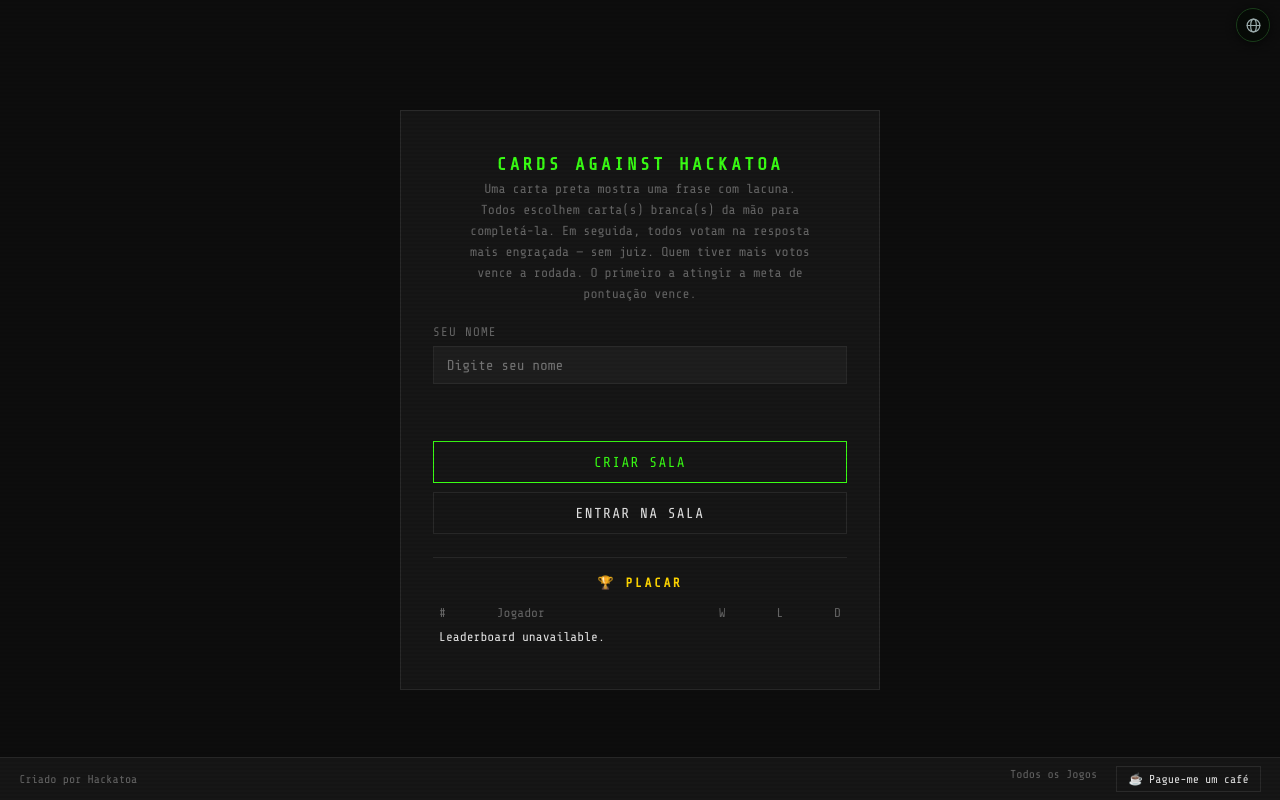
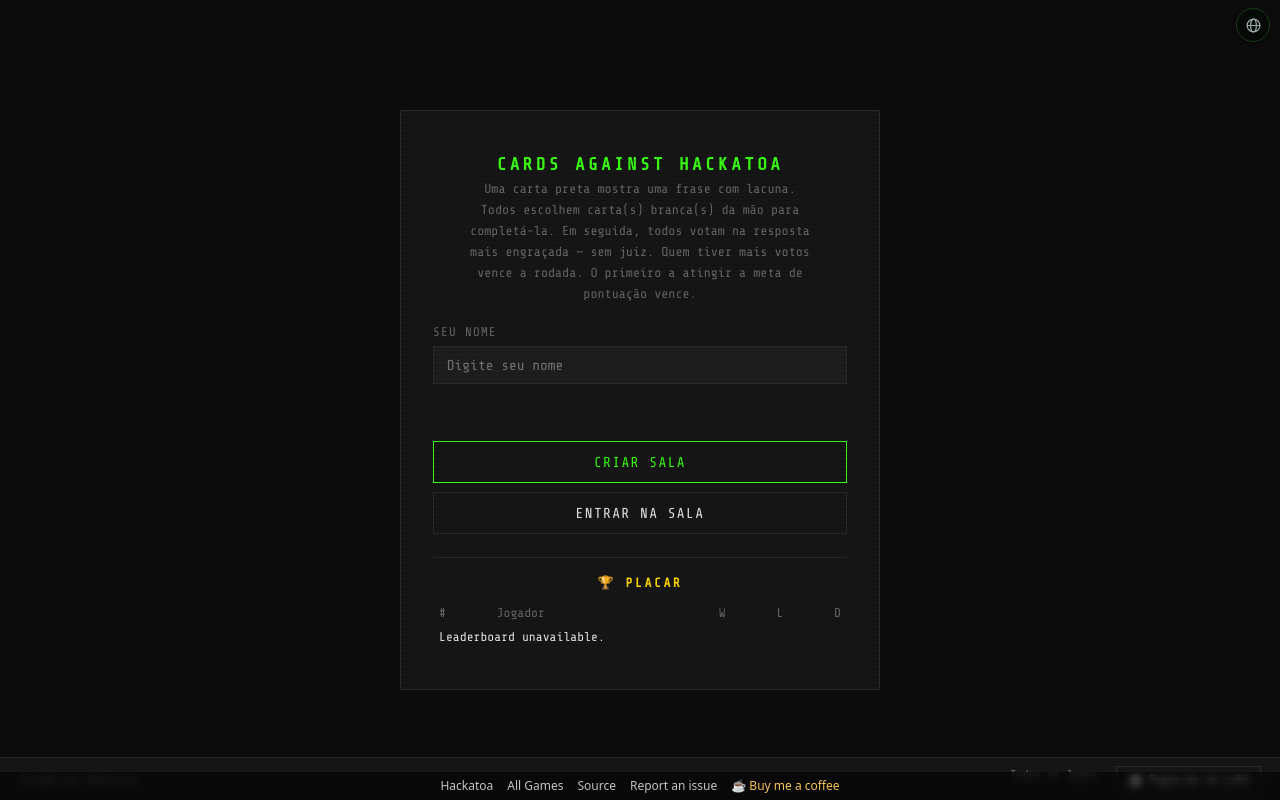
Before and after one commit to Hackatoan/cah, a website: page public/pt-br/index.html in a window 1280 px wide. Drawn offline with nearby package versions, Linux system fonts and the light colour scheme; no server answers.

Commit message:
Add Hackatoa links bar (site, games, source, report issue, BMC)

```diff
--- a/public/pt-br/index.html
+++ b/public/pt-br/index.html
@@ -373,5 +373,6 @@ window.t = function(k, p){ var d = window.__I18N__ || {}; var s = String(k).spli
   console.log('%cAssemble I→V at hackatoa.com/protocol', dim);
 }catch(e){}})();
 </script>
+<footer style="position:fixed;bottom:0;left:0;width:100%;box-sizing:border-box;background:rgba(0,0,0,0.55);backdrop-filter:blur(4px);padding:5px 14px;display:flex;gap:14px;flex-wrap:wrap;justify-content:center;align-items:center;font-size:12px;z-index:9999;font-family:system-ui,-apple-system,sans-serif;"><a href="https://hackatoa.com" target="_blank" rel="noopener" style="color:#c9c9c9;text-decoration:none;">Hackatoa</a><a href="https://games.hackatoa.com" target="_blank" rel="noopener" style="color:#c9c9c9;text-decoration:none;">All Games</a><a href="https://github.com/Hackatoan/cah" target="_blank" rel="noopener" style="color:#c9c9c9;text-decoration:none;">Source</a><a href="https://github.com/Hackatoan/cah/issues/new" target="_blank" rel="noopener" style="color:#c9c9c9;text-decoration:none;">Report an issue</a><a href="https://buymeacoffee.com/hackatoa" target="_blank" rel="noopener" style="color:#ffc95a;text-decoration:none;">☕ Buy me a coffee</a></footer>
 </body>
 </html>
```
